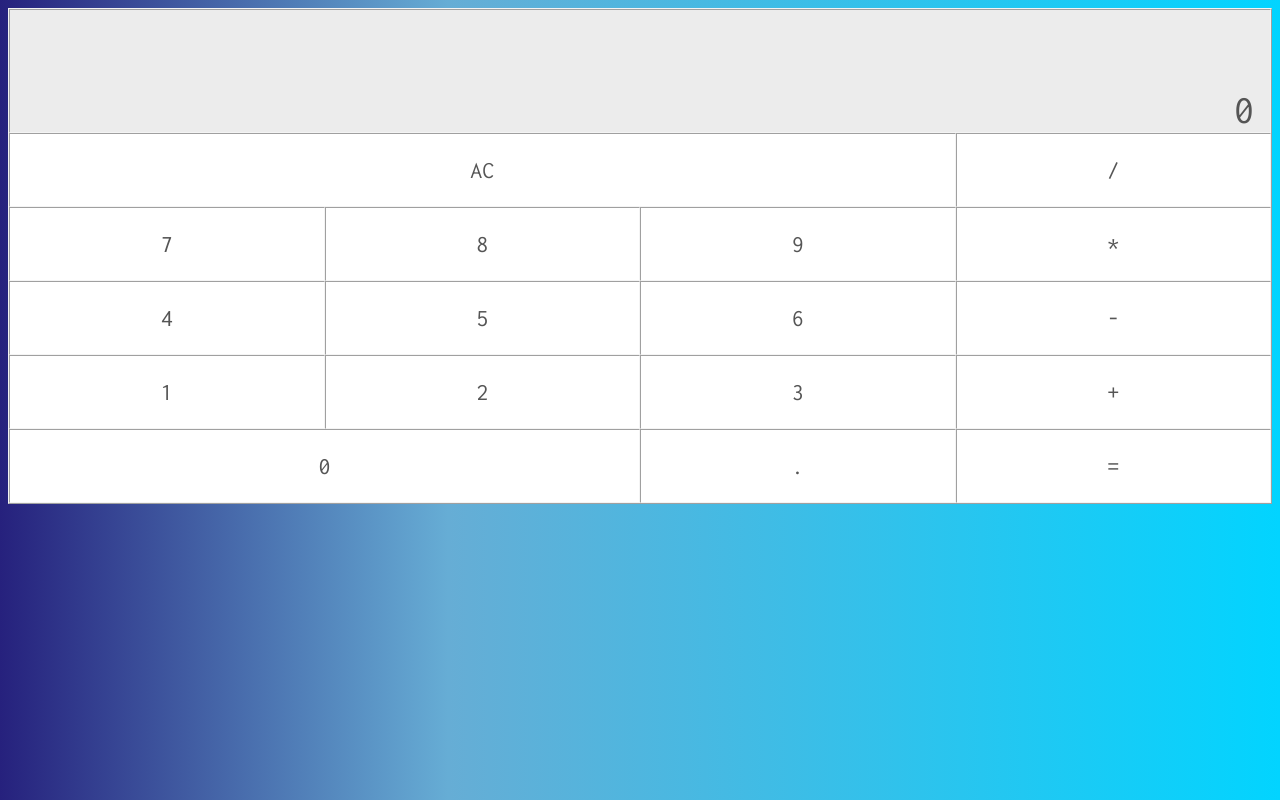
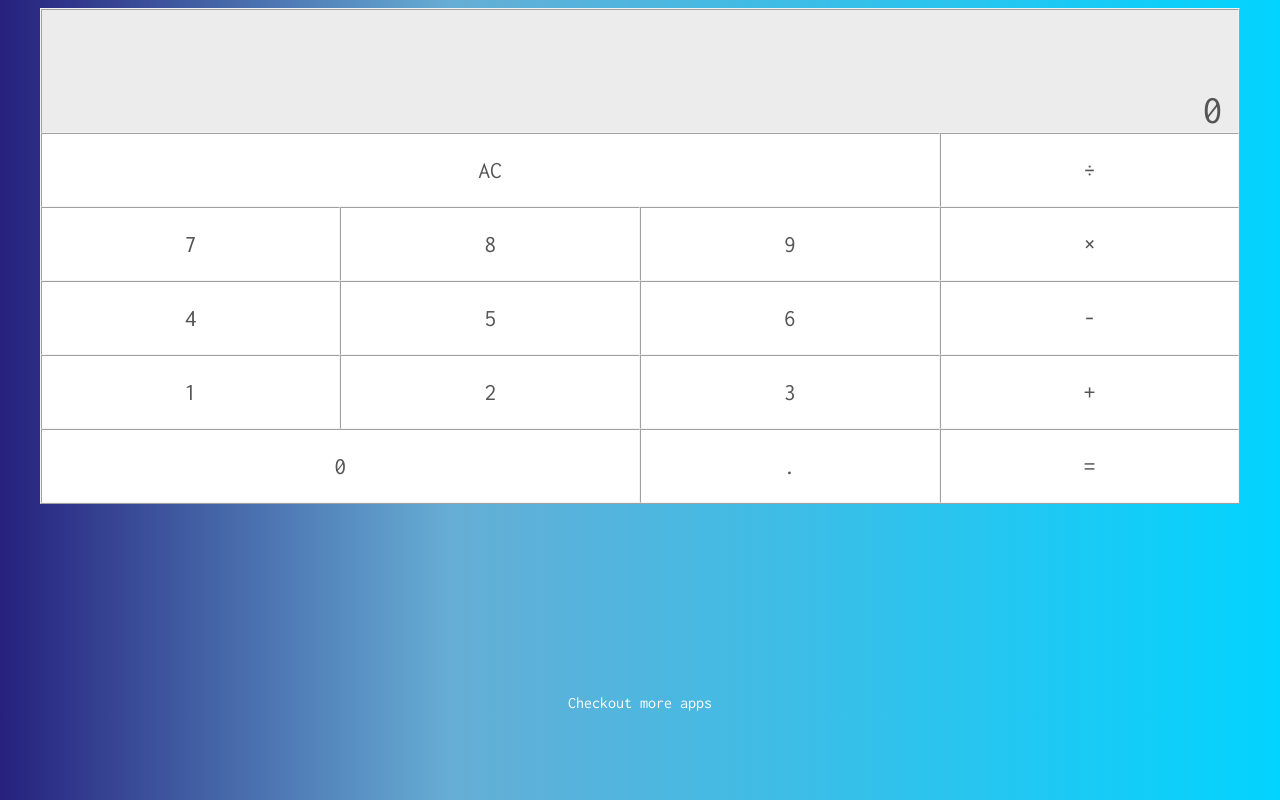
Before and after one commit to chela4students/calculator, a plain HTML site: page index.html in a window 1280 px wide. Drawn offline with Linux system fonts and the light colour scheme.

Commit message:
Update index.html

```diff
--- a/index.html
+++ b/index.html
@@ -15,10 +15,11 @@
 background: linear-gradient(90deg, rgba(38,33,125,1) 0%, rgba(102,173,213,1) 35%, rgba(2,212,255,1) 100%);
     }
     .container {
-        width: 100%;
+        width: 95%;
         height:100%;
         background-color: white;
-       margin:0;
+       margin:auto;
+
     }
     table {
         width: 100%;
@@ -68,13 +69,13 @@ background: linear-gradient(90deg, rgba(38,33,125,1) 0%, rgba(102,173,213,1) 35%
         </tr>
         <tr>
             <td colspan="3"><button onclick="pushBtn(this);">AC</button></td>
-            <td><button onclick="pushBtn(this);">/</button></td>
+            <td><button onclick="pushBtn(this);" style="">&#247;</button></td>
         </tr>
         <tr>
             <td><button onclick="pushBtn(this);">7</button></td>
             <td><button onclick="pushBtn(this);">8</button></td>
             <td><button onclick="pushBtn(this);">9</button></td>
-            <td><button onclick="pushBtn(this);">*</button></td>
+            <td><button onclick="pushBtn(this);">&#215;</button></td>
         </tr>
         <tr>
             <td><button onclick="pushBtn(this);">4</button></td>
@@ -89,7 +90,7 @@ background: linear-gradient(90deg, rgba(38,33,125,1) 0%, rgba(102,173,213,1) 35%
             <td><button onclick="pushBtn(this);">+</button></td>
         </tr>
         <tr>
-            <td colspan="2"><button onclick="pushBtn(this);">0</button></td>
+            <td colspan="2"><button onclick="pushBtn(this);" style="content: '\0030';">&#48;</button></td>
             <td><button onclick="pushBtn(this);">.</button></td>
             <td><button onclick="pushBtn(this);" class="equal">=</button></td>
         </tr>
@@ -121,5 +122,6 @@ background: linear-gradient(90deg, rgba(38,33,125,1) 0%, rgba(102,173,213,1) 35%
         }
     }
 </script>
+<footer style="color: white;text-align: center;margin-top: 15%">Checkout more apps</footer>
 </body>
 </html>
```
